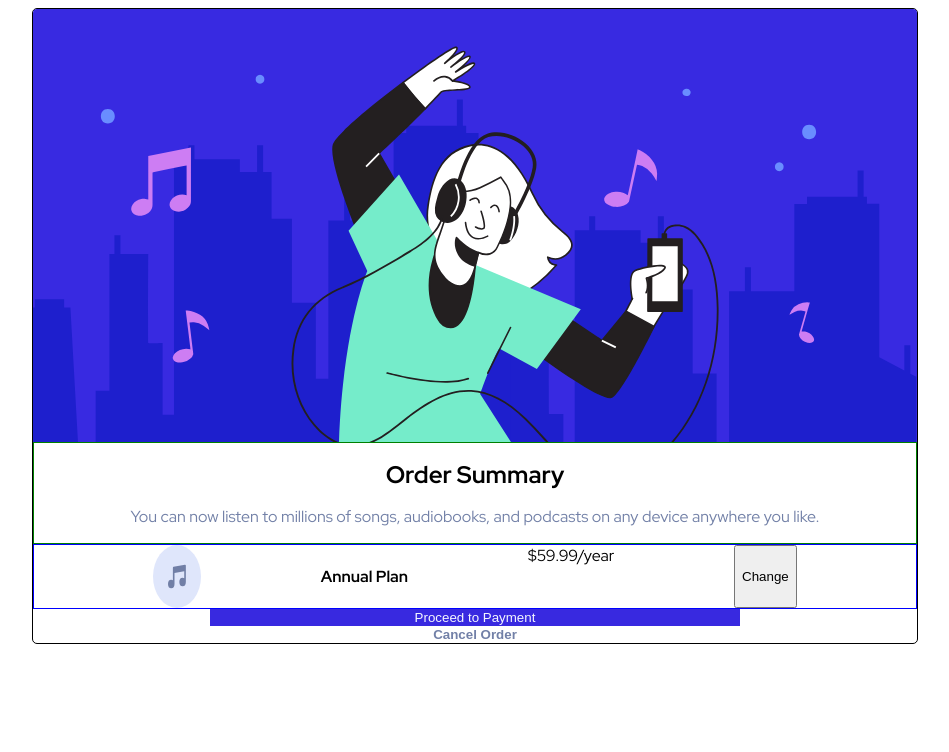
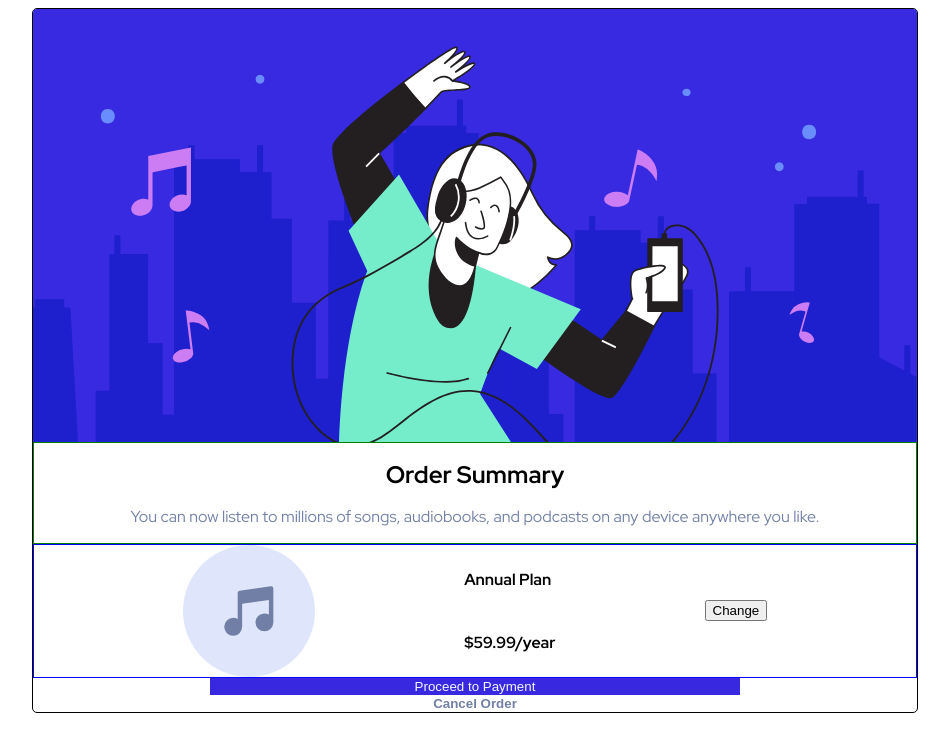
Before and after one commit to indigorose/order_summary_component, a React (Create React App) app: page / in a window 1280 px wide. Shown: the top 752 px of the page, without its empty margins (165-1114 px from the left). Built offline with nearby package versions, Linux system fonts and the light colour scheme.

Commit message:
Fix classnames and styling

```diff
--- a/package.json
+++ b/package.json
@@ -38,6 +38,7 @@
 	"devDependencies": {
 		"@babel/core": "^7.22.11",
 		"@babel/preset-env": "^7.22.14",
+		"@babel/plugin-proposal-private-property-in-object": "",
 		"@webpack-cli/generators": "^3.0.7",
 		"babel-loader": "^9.1.3",
 		"css-loader": "^6.8.1",
--- a/src/App.css
+++ b/src/App.css
@@ -45,6 +45,25 @@
 	flex-direction: row;
 	justify-content: space-evenly;
 }
+
+.music-note {
+	width: 15%;
+	height: 15%;
+	margin: auto 0;
+}
+
+.price {
+	font-size: 1rem;
+	display: flex;
+	flex-direction: column;
+	justify-content: center;
+}
+
+.change-btn {
+	outline: none;
+	margin: auto 0;
+}
+
 .payment-btn {
 	background-color: var(--color-2);
 	color: var(--color-3);
--- a/src/App.js
+++ b/src/App.js
@@ -20,9 +20,12 @@ function App() {
 				</div>
 				<div className="card-price">
 					<img src={icon} alt="musical note" className="music-note" />
-					<h4>Annual Plan</h4>
-					<span>$59.99/year</span>
-					<button>Change</button>
+					<div className="price">
+						<h4>Annual Plan</h4>
+						<h4>$59.99/year</h4>
+					</div>
+
+					<button className="change-btn">Change</button>
 				</div>
 				<button className="payment-btn">Proceed to Payment</button>
 				<button className="cancel-btn">Cancel Order</button>
```
Lines whose indentation alone changed are shown as unchanged.
